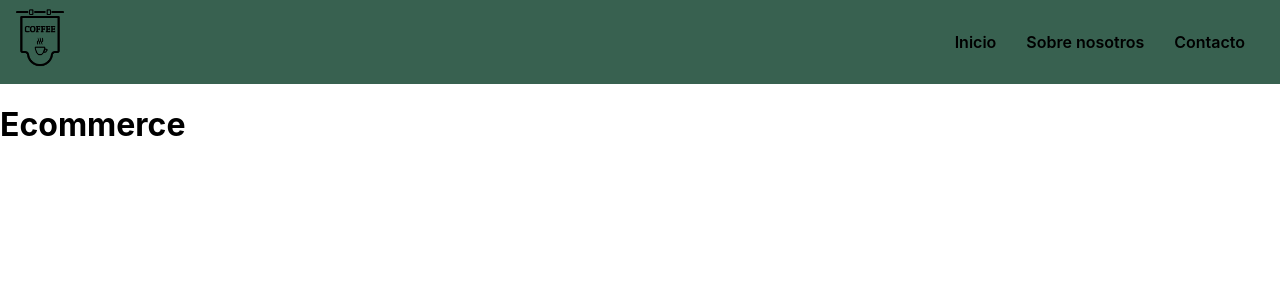
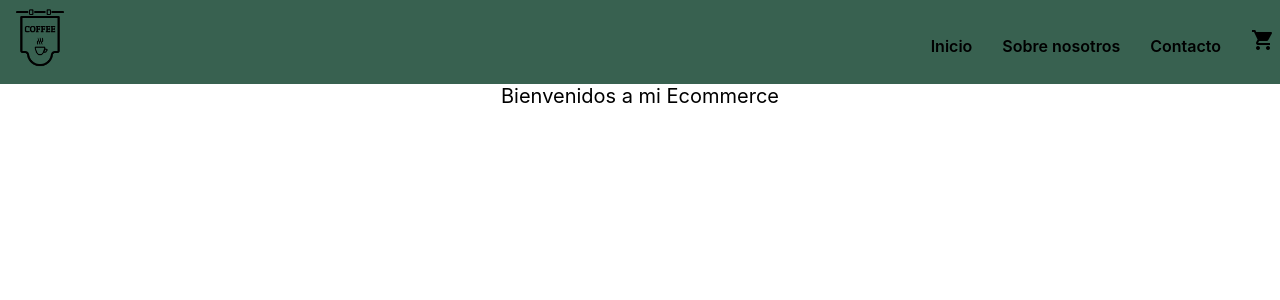
Before and after one commit to maximo95/Ecommerce_React, a React (Create React App) app: page / in a window 1280 px wide. Shown: the top 300 px of the page. Built offline with nearby package versions, Linux system fonts and the light colour scheme.

Commit message:
componente 1

```diff
--- a/public/index.html
+++ b/public/index.html
@@ -24,6 +24,10 @@
       work correctly both with client-side routing and a non-root public URL.
       Learn how to configure a non-root public URL by running `npm run build`.
     -->
+
+    <link href="https://fonts.googleapis.com/icon?family=Material+Icons"
+      rel="stylesheet">
+
     <title>React App</title>
   </head>
   <body>
--- a/src/App.js
+++ b/src/App.js
@@ -1,3 +1,4 @@
+import ItemListContainer from "./components/ItemListContainer";
 import Navbar from "./components/NavBar";
 
 
@@ -5,7 +6,7 @@
   return (
     <>
     <Navbar/>
-    <h1>Ecommerce</h1>
+    <ItemListContainer Greeting={"Bienvenidos a mi Ecommerce"}/>
     </>
   );
 }
--- /dev/null
+++ b/src/components/CartWidget.jsx
@@ -0,0 +1,8 @@
+
+export default function CartWidget() {
+  return (
+    <>
+    <div className="material-icons">shopping_cart</div>
+    </>
+  )
+}
--- /dev/null
+++ b/src/components/ItemListContainer.css
@@ -0,0 +1,5 @@
+.saludo{
+    display: flex;
+    justify-content: center;
+    font-size: 20px;
+}
--- /dev/null
+++ b/src/components/ItemListContainer.jsx
@@ -0,0 +1,7 @@
+import React from 'react'
+import'./ItemListContainer.css'
+export default function ItemListContainer({Greeting}) {
+  return (
+    <div className='saludo'>{Greeting}</div>
+  )
+}
--- a/src/components/NavBar.jsx
+++ b/src/components/NavBar.jsx
@@ -1,5 +1,6 @@
 import './NavBar.css'
 import logo_para_html_cafe from  '../assets/logo_para_html_cafe.png'
+import CartWidget from './CartWidget'
 
 function Navbar () {
     return (
@@ -12,6 +13,7 @@
     <a href="#">Inicio</a>
     <a href="#">Sobre nosotros</a>
     <a href="#" className='linkNav'>Contacto</a>
+    <CartWidget/>
     </div>
     </nav>
     </>
```
